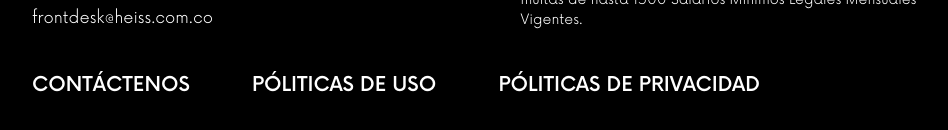
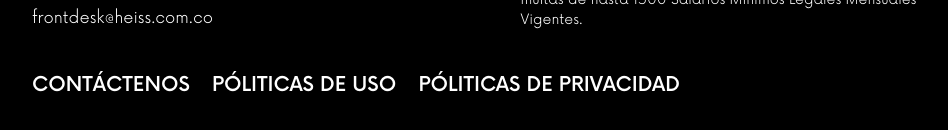
Before and after one commit to Marilynmonroy/heisshotel-1, a Next.js app: page /contacto in a window 1280 px wide. Shown: the part 1638-1768 px from the top of the page, without its empty margins (184-1132 px from the left). Built offline with nearby package versions, Linux system fonts and the light colour scheme.

Commit message:
logo pequeñito

```diff
--- a/components/Footer.jsx
+++ b/components/Footer.jsx
@@ -18,7 +18,7 @@ export default function Footer({ children, minHeight = "min-h-screen" }) {
                     width={120}
                     height={40}
                     priority
-                    className="w-24 md:w-24 lg:w-28 xl:w-36 "
+                    className="w-24 md:w-24 lg:w-28 xl:w-22"
                   />
                 </Link>
                 <div className="border-t-2 pt-2 border-white w-10/12 md:hidden" />
@@ -71,7 +71,7 @@ export default function Footer({ children, minHeight = "min-h-screen" }) {
               </section>
             </div>
 
-            <div className="w-full flex flex-col pb-18 pt-5 md:pt-0 md:pl-10 md:pr-[12rem] md:pb-5 lg:pr-36 lg:pb-4 xl:pr-[10rem] xl:pb-4 md:flex-row md:justify-between justify-center items-center">
+            <div className="w-full flex flex-col pb-18 pt-5 md:pt-0 md:pl-10 md:pr-[12rem] md:pb-5 lg:pr-36 lg:pb-4 xl:pr-[15rem] xl:pb-4 md:flex-row md:justify-between justify-center items-center">
               <Link href="/contacto">
                 <h6 className="h6">CONTÁCTENOS</h6>
               </Link>
```
